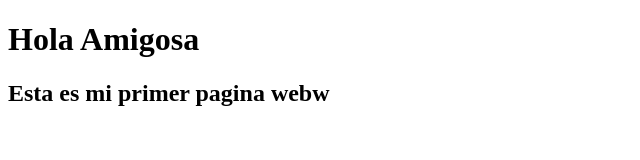
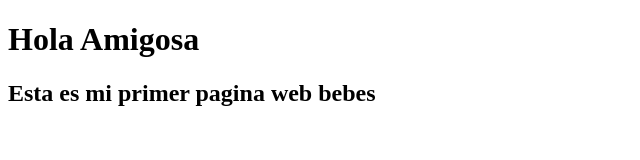
Before and after one commit to Bebo101010/git_lab02, a plain HTML site: page index2.html in a window 1280 px wide. Shown: the full height of the page, 0-640 px from the left. Drawn offline with Linux system fonts and the light colour scheme.

Commit message:
Se actualizo H2

```diff
--- a/index2.html
+++ b/index2.html
@@ -7,6 +7,6 @@
 </head>
 <body>
     <h1>Hola Amigosa</h1>
-    <h2>Esta es mi primer pagina webw</h2>
+    <h2>Esta es mi primer pagina web bebes</h2>
 </body>
 </html>
```
